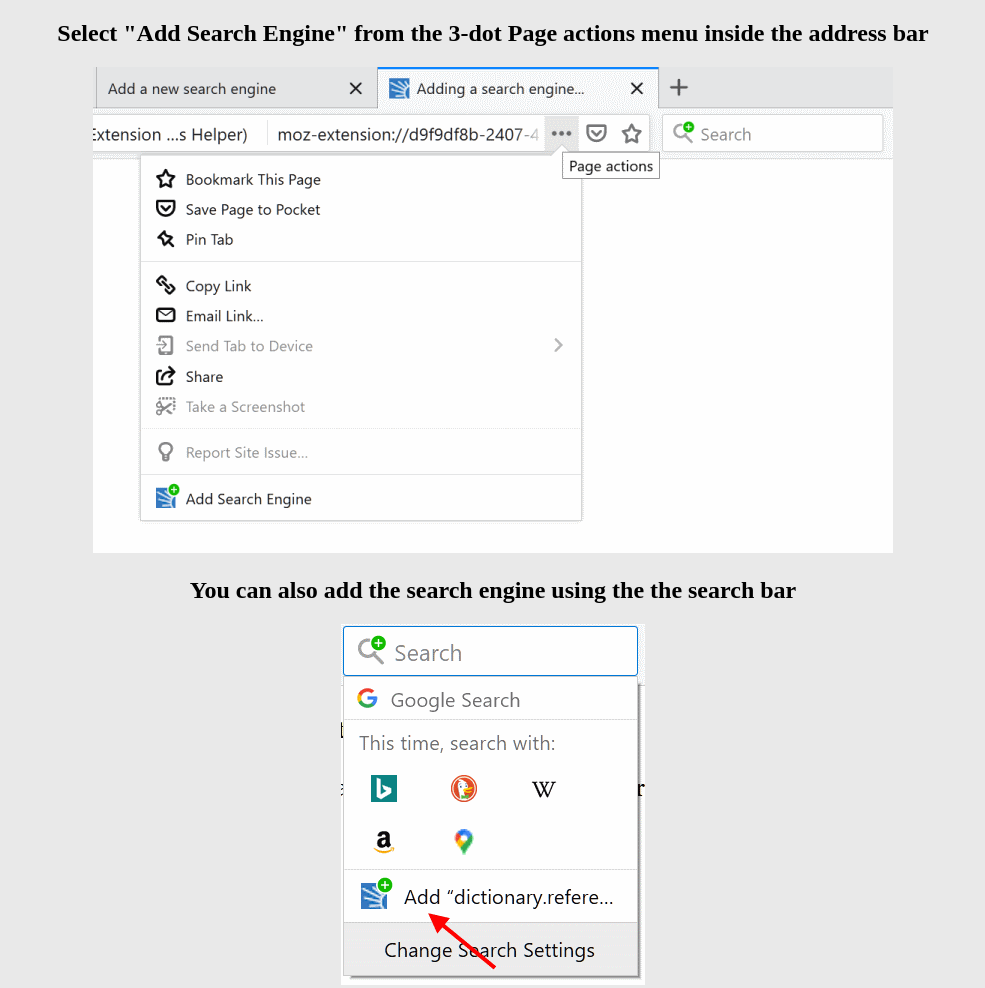
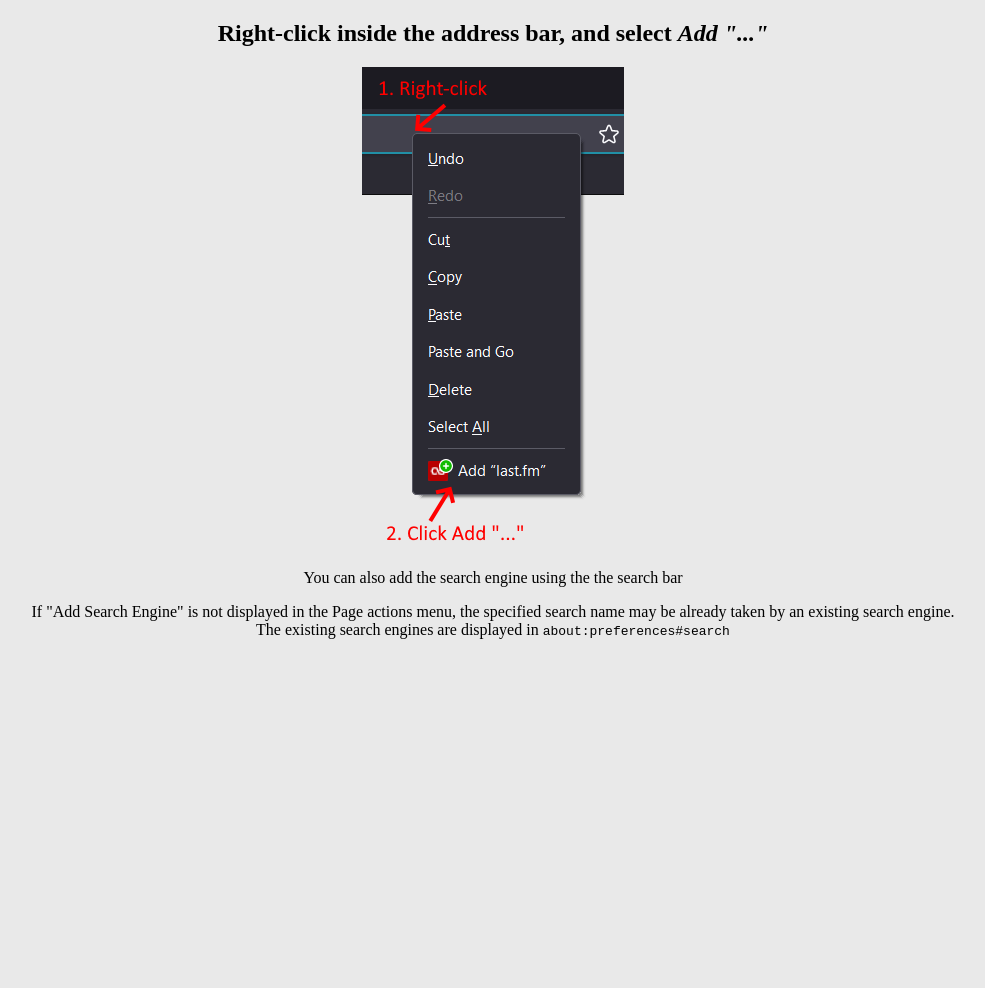
Before and after one commit to soufianesakhi/firefox-search-engines-helper, a browser extension: page web-ext/pages/add-search-engine.html in a window 1280 px wide. Shown: the top 988 px of the page, without its empty margins (147-1132 px from the left). After the commit the page ends 800 px from the top, so only its background shows below. Drawn offline with Linux system fonts and the light colour scheme.

Commit message:
[3.2.2] Fix echo server: https://github.com/soufianesakhi/http-request-echo-server

```diff
--- a/web-ext/js/utils.js
+++ b/web-ext/js/utils.js
@@ -64,7 +64,7 @@ async function addSearchEngineAsAction(definition) {
 }
 
 function getUrl(xml) {
-  return "http://urlecho.appspot.com/echo?status=200&body=" + encodeURIComponent(xml);
+  return "https://search-engines-helper.herokuapp.com/" + encodeURIComponent(xml);
 }
 
 function readMozlz4File(file, onRead, onError) {
--- a/web-ext/pages/add-search-engine.html
+++ b/web-ext/pages/add-search-engine.html
@@ -12,12 +12,10 @@
   </head>
   <body>
     <h2>
-      Select "Add Search Engine" from the 3-dot Page actions menu inside the
-      address bar
+      Right-click inside the address bar, and select <i>Add "..."</i>
     </h2>
-    <img src="../images/Add from page actions menu.png" />
-    <h2>You can also add the search engine using the the search bar</h2>
-    <img src="../images/Add from search bar.png" />
+    <img src="../images/Add search.png" />
+    <p>You can also add the search engine using the the search bar</p>
     <p>
       If "Add Search Engine" is not displayed in the Page actions menu, the
       specified search name may be already taken by an existing search engine.
```
Also changed, not shown: web-ext/images/Add from page actions menu.png (deleted), web-ext/images/Add from search bar.png (deleted), web-ext/images/Add search.png (added), web-ext/manifest.json, 1 other file.
